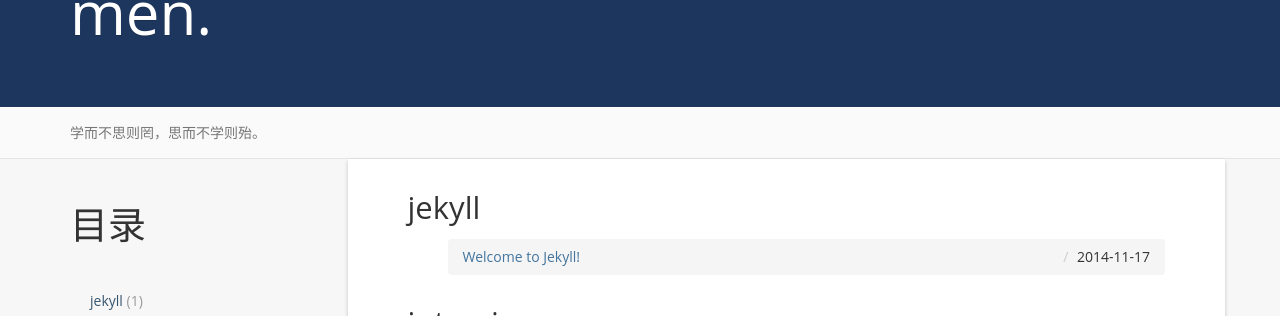
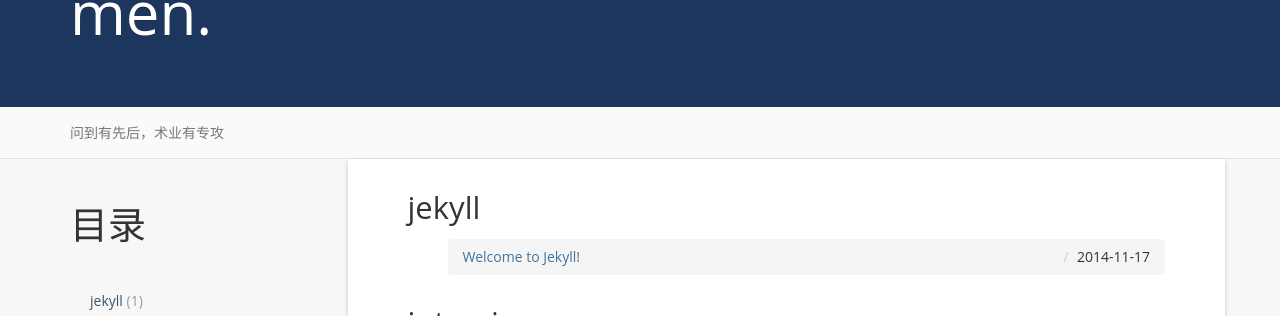
Before and after one commit to wy732756662/wy_blog, a Jekyll site: the page built from tag/index.html, in a window 1280 px wide and 1070 px high. Shown: the part 188-504 px from the top of the window. Built offline with Jekyll 4.4.1, drawn with Linux system fonts in a browser that asks for light colours; nearby versions of some CDN libraries; comment, search, counter and statistics services are not loaded.

Commit message:
update config.ym

```diff
--- a/_config.yml
+++ b/_config.yml
@@ -1,15 +1,15 @@
 # Site settings
-name: Less Or More
-email: luoyan35714@126.com
+name: wy_blog
+email: wymyxlqm@163.com
 author: Freud Kang
 url: http://www.hifreud.com
 resume_site: http://www.hifreud.com/Resume.io/
 github: https://github.com/luoyan35714/
-baseurl: "/LessOrMore"
+baseurl: "/wy_blog"
 description: Actually, less is more!
 meta_description: 康志华;个人博客;学而不思则罔;思而不学则殆;生命不止;折腾不休
 motto: It's our wits that make us men.
-banner: 学而不思则罔，思而不学则殆。
+banner: 问到有先后，术业有专攻
 
 #permalink: /:categories/:year/:month/:day/:title/
 permalink: /:year/:month/:day/:title/
```
